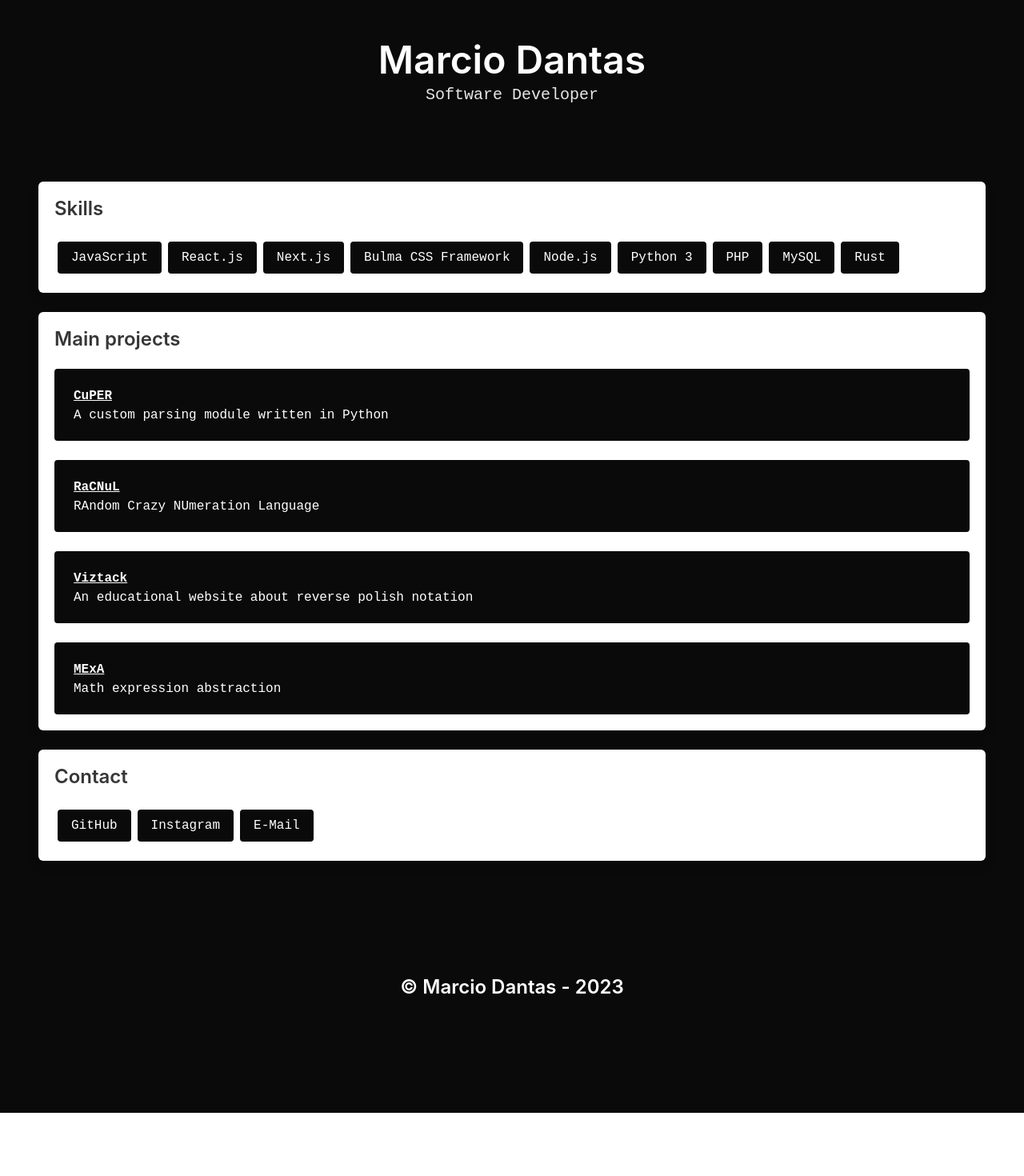
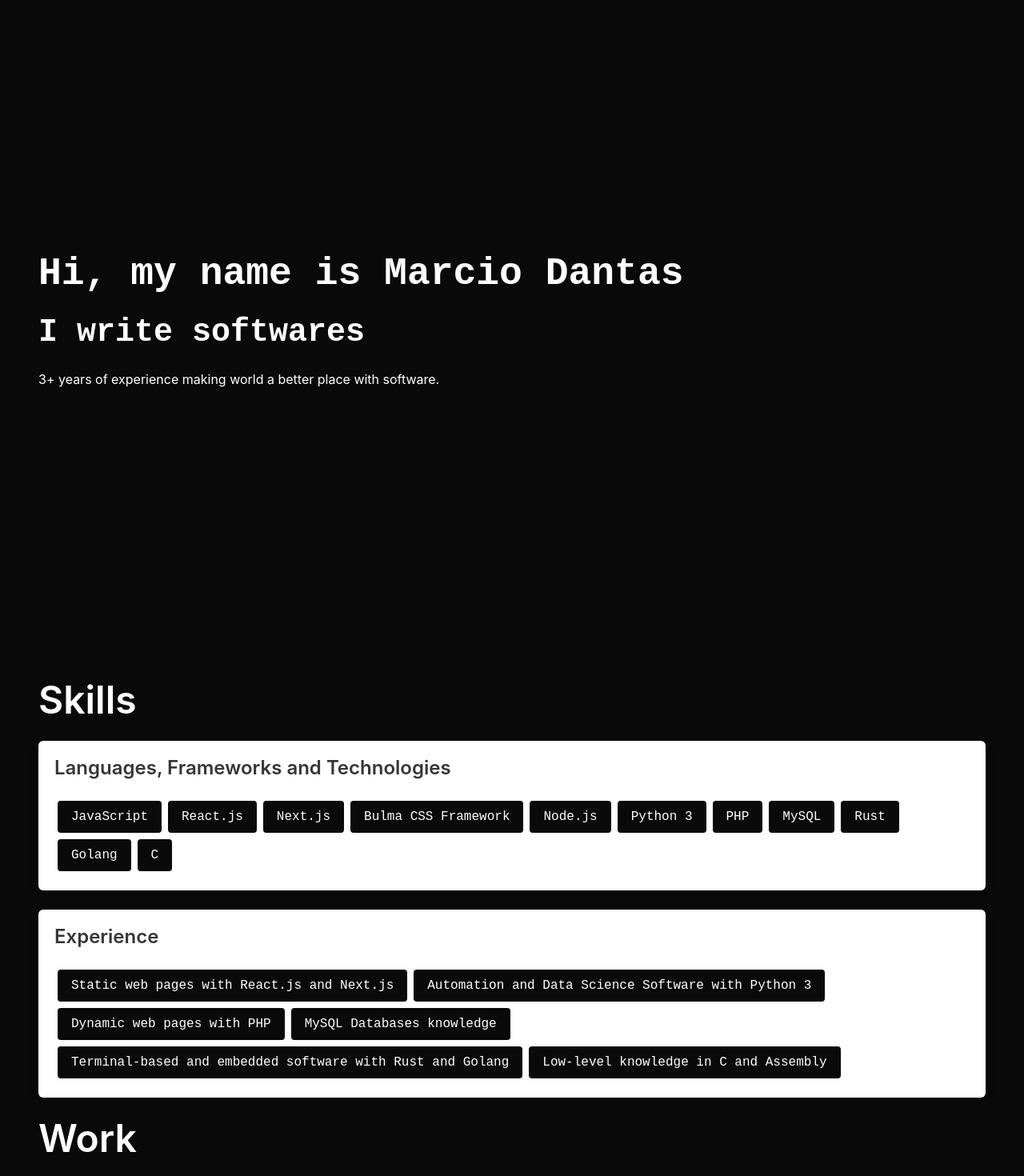
Before and after one commit to marc-dantas/marc-dantas.vercel.app, a React (Vite) app: page / in a window 1280 px wide. Shown: the top 1470 px of the page at 80% size. Before the commit the page ends 1391 px from the top, so only its background shows below. Built offline with nearby package versions, Linux system fonts and the light colour scheme.

Commit message:
i improved the style. now its more beautiful

```diff
--- a/index.html
+++ b/index.html
@@ -2,7 +2,6 @@
 <html lang="en">
   <head>
     <meta charset="UTF-8" />
-    <link rel="icon" type="image/svg+xml" href="/vite.svg" />
     <meta name="viewport" content="width=device-width, initial-scale=1.0" />
     <title>Marcio Dantas</title>
   </head>
--- a/src/App.jsx
+++ b/src/App.jsx
@@ -1,37 +1,56 @@
 import Heading from './components/Heading';
 import Section from './components/Section';
 import Block from './components/Block';
-import LinkButton from './components/LinkButton';
+import Button from './components/Button';
 import Footer from './components/Footer';
+import Title from './components/Title';
 import 'bulma';
 
 export default function App() {
   return (
     <div className="App">
-      <Heading title="Marcio Dantas" subtitle="Software Developer" />
+      <Heading title="Hi, my name is Marcio Dantas" subtitle="I write softwares">
+        3+ years of experience making world a better place with software.
+      </Heading>
       <div className="hero has-background-black">
         <div className="hero-body">
-          <Section title="Skills">
-            <LinkButton link="https://javascript.com">JavaScript</LinkButton>
-            <LinkButton title="Easter Egg: This site is made in React.js!" link="https://reactjs.com">React.js</LinkButton>
-            <LinkButton link="https://nextjs.org">Next.js</LinkButton>
-            <LinkButton link="https://bulma.io">Bulma CSS Framework</LinkButton>
-            <LinkButton link="https://nodejs.org">Node.js</LinkButton>
-            <LinkButton link="https://python.org">Python 3</LinkButton>
-            <LinkButton link="https://php.net">PHP</LinkButton>
-            <LinkButton link="https://mysql.com">MySQL</LinkButton>
-            <LinkButton link="https://rust-lang.org">Rust</LinkButton>
+          <Title>Skills</Title>
+          <Section title="Languages, Frameworks and Technologies">
+            <Button link="https://javascript.com">JavaScript</Button>
+            <Button title="Easter Egg: This site is made in React.js!" link="https://reactjs.com">React.js</Button>
+            <Button link="https://nextjs.org">Next.js</Button>
+            <Button link="https://bulma.io">Bulma CSS Framework</Button>
+            <Button link="https://nodejs.org">Node.js</Button>
+            <Button link="https://python.org">Python 3</Button>
+            <Button link="https://php.net">PHP</Button>
+            <Button link="https://mysql.com">MySQL</Button>
+            <Button link="https://rust-lang.org">Rust</Button>
+            <Button link="https://go.dev">Golang</Button>
+            <Button link="https://www.iso.org/standard/74528.html">C</Button>
           </Section>
+          <Section title="Experience">
+            <Button>Static web pages with React.js and Next.js</Button>
+            <Button>Automation and Data Science Software with Python 3</Button>
+            <Button>Dynamic web pages with PHP</Button>
+            <Button>MySQL Databases knowledge</Button>
+            <Button>Terminal-based and embedded software with Rust and Golang</Button>
+            <Button>Low-level knowledge in C and Assembly</Button>
+          </Section>
+          <Title>Work</Title>
           <Section title="Main projects">
-            <Block link="https://github.com/marc-dantas/cuper/" title="CuPER">A custom parsing module written in Python</Block>
+            <Block link="https://github.com/marc-dantas/pile/" title="Pile (work in progress)">Concatenative and stack-oriented language.</Block>
             <Block link="https://github.com/marc-dantas/racnul/" title="RaCNuL">RAndom Crazy NUmeration Language </Block>
             <Block link="https://github.com/marc-dantas/viztack/" title="Viztack">An educational website about reverse polish notation</Block>
-            <Block link="https://github.com/marc-dantas/mexa/" title="MExA">Math expression abstraction</Block>
+            <Block link="https://github.com/marc-dantas/cuper/" title="MExA">Custom parsing module written in Python.</Block>
+            <Block link="https://gist.github.com/marc-dantas/171488bd960a5ddcc97c566510d77476" title="input.go">(Gist) Useful functions to get the input from the user in Golang </Block>
+            <Block link="https://github.com/marc-dantas/marc-dantas.vercel.app" title="marc-dantas.vercel.app">My website improved in React.js</Block>
+            <Block link="https://github.com/marc-dantas/3d-py-pong" title="3d-py-pong">A 3D Pong game made in Python with Ursina Engine.</Block>
           </Section>
-          <Section title="Contact">
-            <LinkButton link="https://github.com/marc-dantas">GitHub</LinkButton>
-            <LinkButton link="https://instagram.com/marciodantasms">Instagram</LinkButton>
-            <LinkButton link="mailto:marcio.dantas.pro@outlook.com">E-Mail</LinkButton>
+          <Title>Contact</Title>
+          <Section title="Social media">
+            <Button link="https://github.com/marc-dantas">GitHub</Button>
+            <Button link="https://instagram.com/marciodantasms">Instagram</Button>
+            <Button link="mailto:marcio.dantas.pro@outlook.com">My E-Mail</Button>
           </Section>
         </div>
       </div>
--- /dev/null
+++ b/src/components/Button.jsx
@@ -0,0 +1,5 @@
+export default function Button(props) {
+    return (
+        <a href={props.link} title={props.title} className={props.light ? "button is-family-monospace m-1 is-light" : "button is-family-monospace m-1 is-black"}>{props.children}</a>
+    );
+}
--- a/src/components/Heading.jsx
+++ b/src/components/Heading.jsx
@@ -1,9 +1,16 @@
 export default function Heading(props) {
     return (
-        <div className="hero is-black">
-            <div className="hero-body has-text-centered">
-                <div className="title is-1">{props.title}</div>
-                <div className="subtitle is-family-monospace">{props.subtitle}</div>
+        <div className="hero is-fullheight is-black">
+            <div className="hero-body">
+                <div className="columns is-multiline">
+                    <div className="column is-full">
+                        <p className="title is-family-monospace is-1">{props.title}</p>
+                        <p className="title is-family-monospace is-2">{props.subtitle}</p>
+                    </div>
+                    <div className="column">
+                        {props.children}
+                    </div>
+                </div>
             </div>
         </div>
     );
--- a/src/components/LinkButton.jsx
+++ /dev/null
@@ -1,5 +0,0 @@
-export default function LinkButton(props) {
-    return (
-        <a href={props.link} title={props.title} className="button is-family-monospace m-1 is-black">{props.children}</a>
-    );
-}
--- /dev/null
+++ b/src/components/Title.tsx
@@ -0,0 +1,5 @@
+export default function Title(props) {
+    return (
+        <p className="title is-1" style={{color: "white"}}>{props.children}</p>
+    );
+}
```
